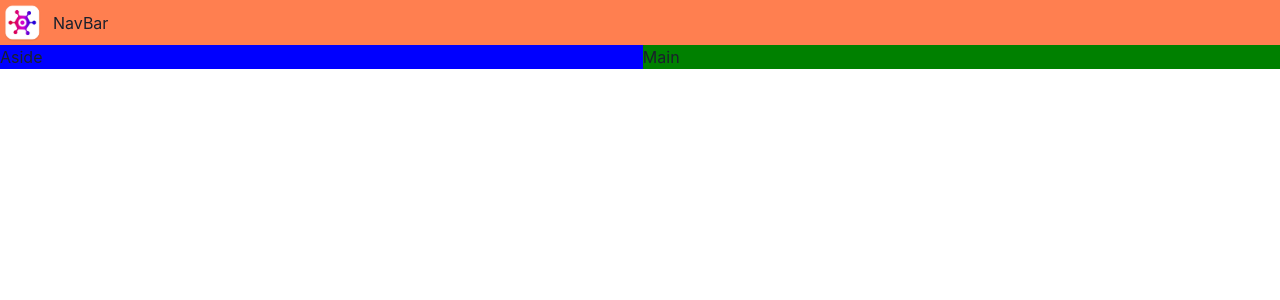
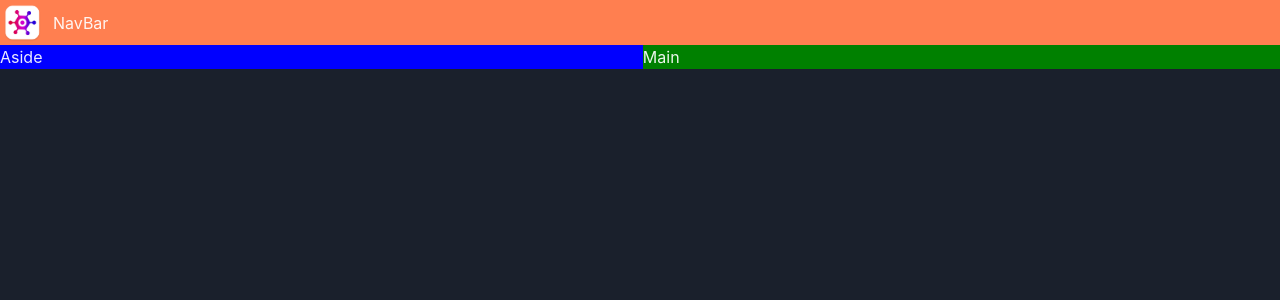
Before and after one commit to merzainc/gamehub, a React (Vite) app: page / in a window 1280 px wide. Shown: the top 300 px of the page. Built offline with nearby package versions, Linux system fonts and the light colour scheme; a web font is replaced by a local one.

Commit message:
Impliment dark theme.

```diff
--- a/src/main.tsx
+++ b/src/main.tsx
@@ -1,6 +1,7 @@
 import React from 'react';
 import ReactDOM from 'react-dom/client';
-import { ChakraProvider } from '@chakra-ui/react';
+import { ChakraProvider, ColorModeScript } from '@chakra-ui/react';
+import theme from './theme';
 import App from './App.tsx';
 import './index.css';
 
@@ -14,7 +15,8 @@
 
 ReactDOM.createRoot(document.getElementById('root') as HTMLElement).render(
   <React.StrictMode>
-    <ChakraProvider>
+    <ChakraProvider theme={theme}>
+      <ColorModeScript initialColorMode={theme.config.initialColorMode} />
       <App />
     </ChakraProvider>
   </React.StrictMode>
--- /dev/null
+++ b/src/theme.ts
@@ -0,0 +1,10 @@
+import { extendTheme, type ThemeConfig } from '@chakra-ui/react';
+
+const config: ThemeConfig = {
+  initialColorMode: 'dark',
+  useSystemColorMode: true,
+};
+
+const theme = extendTheme({ config });
+
+export default theme;
```
